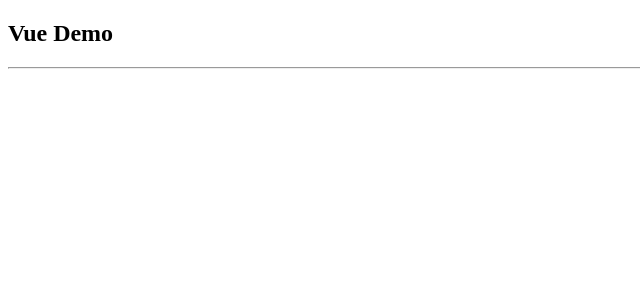
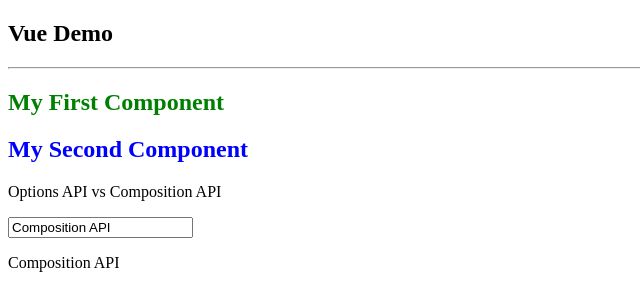
Before and after one commit to HsiaoHungWang/vue-demo, a Vue app: page / in a window 1280 px wide. Shown: the top 306 px of the page, without its empty margins (0-640 px from the left). Built offline with nearby package versions, Linux system fonts and the light colour scheme.

Commit message:
響應式初體驗

```diff
--- a/src/App.vue
+++ b/src/App.vue
@@ -1,10 +1,16 @@
 <script setup>
+import FirstComponent from './components/FirstComponent.vue';
+import SecondComponent from './components/SecondComponent.vue';
 
 </script>
 
 <template>
  <h2>Vue Demo</h2>
  <hr />
+ <!-- 按下 Tab 鍵-->
+<FirstComponent></FirstComponent>
+<!-- <first-component></first-component> -->
+<SecondComponent></SecondComponent>
 
 </template>
 
--- /dev/null
+++ b/src/components/FirstComponent.vue
@@ -0,0 +1,21 @@
+<script setup>
+import { onBeforeMount, onMounted } from 'vue';
+
+onBeforeMount(()=>{
+    console.log('before-mount')
+})
+//組件已經綁定到真實的DOM上
+onMounted(()=>{
+    console.log('mounted')
+    const myH = document.querySelector('#theH')
+   console.log(myH.textContent)
+})
+</script>
+<template>
+    <h2 id="theH">My First Component</h2>
+</template>
+<style scoped>
+h2{
+    color:green
+}
+</style>
--- /dev/null
+++ b/src/components/SecondComponent.vue
@@ -0,0 +1,39 @@
+<!-- Options API-->
+<!-- <script>
+    export default{
+        data(){
+            return {message: 'Hello Options Api'}
+        }
+    }
+</script> -->
+
+<!-- <script>
+import { ref } from 'vue';
+
+    export default{
+        setup(){
+           const message = ref("Composition API")
+           return{message}
+        }
+    }
+</script> -->
+
+<script setup>
+import { ref } from 'vue';
+const message = ref("Composition API")
+</script>
+
+<template>
+    <div>
+      <h2>My Second Component</h2>
+      <p>Options API vs Composition API</p>
+      <input type="text" v-model="message" />
+      <p>{{ message }}</p>
+    </div>
+</template>
+
+<style lang="css" scoped>
+  h2{
+    color:blue
+  }
+</style>
```
